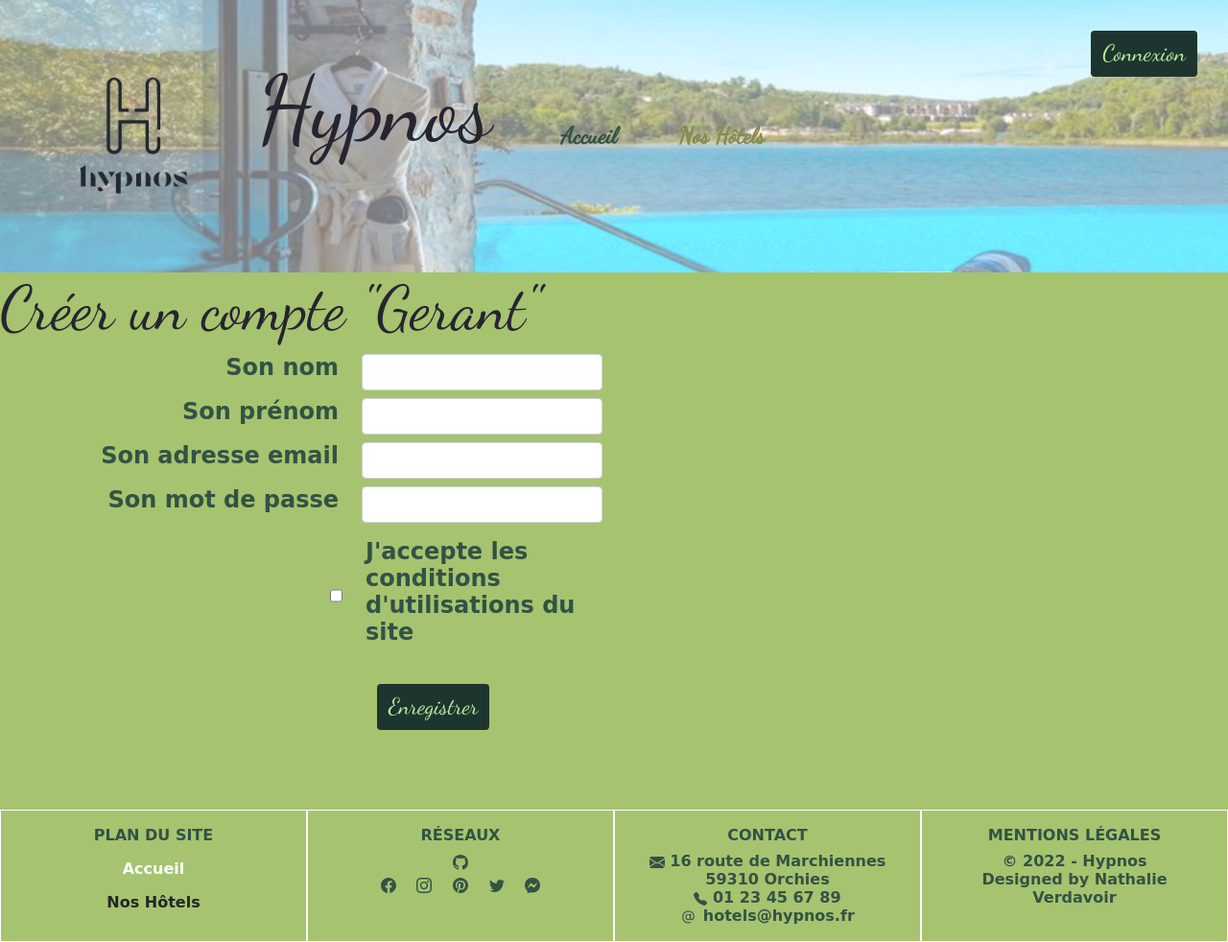
After one commit to Nathalie-Verdavoir/hypnos, a Symfony app: template templates/registration/register_gerant.html.twig in a window 1280 px wide. The commit adds this page. Shown: the whole page at 96% size. Run offline with Twig, Linux system fonts and the light colour scheme; the template is opened without the code that fills it, so the values that code supplies are empty; form fields are guessed from the names that the template uses; some libraries are stand-ins or nearby versions; some web fonts are replaced.

Commit message:
Create register form to create gerant account

```diff
--- a/templates/header.html.twig
+++ b/templates/header.html.twig
@@ -40,14 +40,32 @@
                   href="{{ path('app_hotel_index') }}"
                 >Nos Hôtels</a>
               </li>
-
+               {% if app.user %}
                   {% if "ROLE_GERANT" in app.user.roles %}
+                    {% if app.user.hotel %}
                       <li class="nav-item">
                         <a
                         class="nav-link ms-5"
                         href="{{ path('app_hotel_show', {'id': app.user.hotel}) }}"
                         >Mon hôtel</a>
                       </li>
+                    {% else %}
+                      <li class="nav-item">
+                        <a
+                        class="nav-link ms-5"
+                        href="{{ path('app_hotel_new') }}"
+                        >Créer mon hôtel</a>
+                      </li>
+                    {% endif %}
+                  {% endif %}
+                  {% if "ROLE_ADMIN" in app.user.roles %}
+                    <li class="nav-item">
+                      <a
+                      class="nav-link ms-5"
+                      href="{{ path('app_register_gerant') }}"
+                      >Ajouter un gérant</a>
+                    </li>
+                  {% endif %}
               {% endif %}
             </ul>
           </div>
--- /dev/null
+++ b/templates/registration/register_gerant.html.twig
@@ -0,0 +1,64 @@
+{% extends 'base.html.twig' %}
+
+{% block title %}Register{% endblock %}
+
+{% block body %}
+    <h2>Créer un compte "Gerant"</h2>
+    <div class="container">
+        {{ form_start(registrationForm) }}
+        <div class="row m-2">
+            <div class="col-12 col-lg-3 d-flex flex-lg-row-reverse">
+                {{ form_label(registrationForm.nom, 'Son nom') }}
+            </div>
+            <div class="col-12 col-lg-3">
+                {{ form_widget(registrationForm.nom) }}
+            </div>
+        </div>
+         {{ form_errors(registrationForm.nom) }}
+        <div class="row m-2">
+            <div class="col-12 col-lg-3 d-flex flex-lg-row-reverse">
+                {{ form_label(registrationForm.prenom, 'Son prénom') }}
+            </div>
+            <div class="col-12 col-lg-3">
+                {{ form_widget(registrationForm.prenom) }}
+            </div>
+        </div>
+         {{ form_errors(registrationForm.prenom) }}
+        <div class="row m-2">
+            <div class="col-12 col-lg-3 d-flex flex-lg-row-reverse">
+                {{ form_label(registrationForm.email, 'Son adresse email') }}
+            </div>
+            <div class="col-12 col-lg-3">
+                {{ form_widget(registrationForm.email) }}
+            </div>
+        </div>
+         {{ form_errors(registrationForm.email) }}
+        <div class="row m-2">
+            <div class="col-12 col-lg-3 d-flex flex-lg-row-reverse">
+                {{ form_label(registrationForm.plainPassword, 'Son mot de passe') }}
+            </div>
+            <div class="col-12 col-lg-3">
+                {{ form_widget(registrationForm.plainPassword) }}
+            </div>
+        </div>
+         {{ form_errors(registrationForm.plainPassword) }}
+        <div class="row m-3">
+            <div class="col-1 col-lg-3 d-flex flex-row-reverse">
+               {{ form_widget(registrationForm.agreeTerms) }}
+            </div>
+            <div class="col-9 col-lg-3">
+                {{ form_label(registrationForm.agreeTerms, 'J\'accepte les conditions d\'utilisations du site') }}
+            </div>
+        </div>
+         {{ form_errors(registrationForm.agreeTerms) }}
+
+        <div class="row m-2">
+            <div class="col-3 col-lg-3"></div>
+            <div class="col-9 col-lg-3">
+                <button type="submit" class="btn">Enregistrer</button>
+            </div>
+        </div>
+
+        {{ form_end(registrationForm) }}
+    </div>
+{% endblock %}
```
Also changed, not shown: src/Controller/RegistrationController.php (+29 -1 lines). Lines whose indentation alone changed are shown as unchanged.
